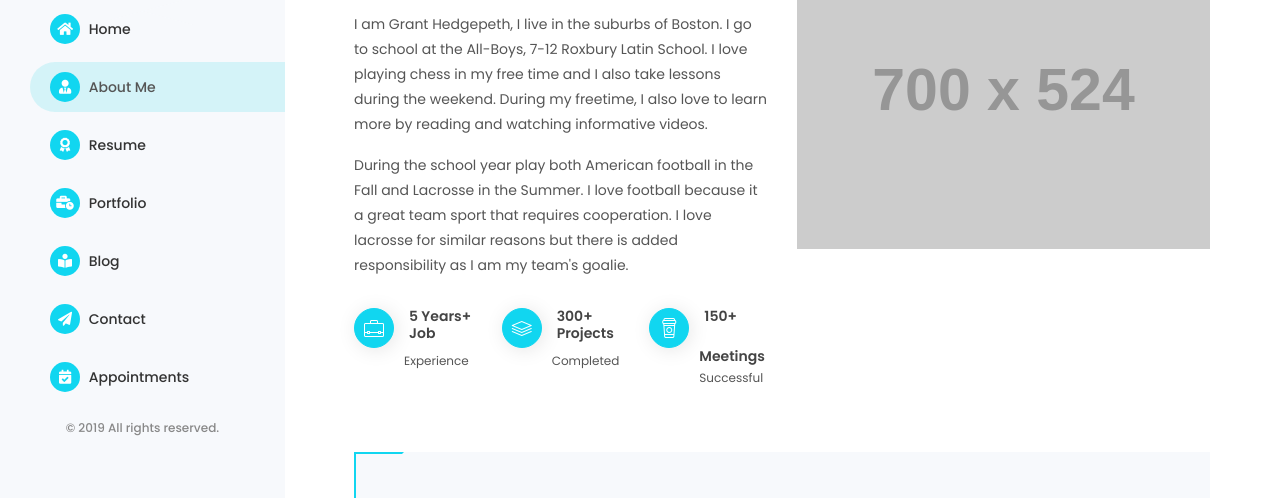
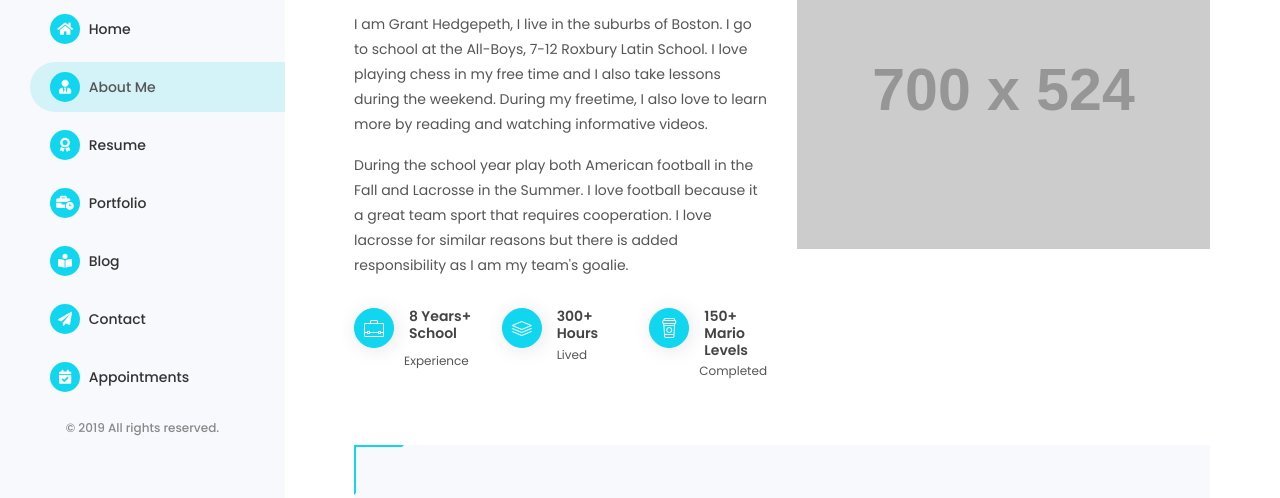
Before and after one commit to Grant-Hedgepeth/Grant-Hedgepeth.github.io, a plain HTML site: page demo-slider.html in a window 1280 px wide. Both pictures are taken after a click on the link "About Me". Shown: the part 302-800 px from the top of the page. Drawn offline with Linux system fonts and the light colour scheme; some packages are replaced by stand-ins of ours; placeholder pictures from the web are drawn by us.

Commit message:
Minor changes

```diff
--- a/demo-slider.html
+++ b/demo-slider.html
@@ -179,7 +179,7 @@
                                                     <i class="lnr lnr-briefcase"></i>
                                                 </div>
                                                 <div class="details-info">
-                                                    <h6>5 Years+ Job</h6>
+                                                    <h6>8 Years+ School</h6>
                                                     <p>Experience</p>
                                                 </div>
                                             </li>
@@ -188,8 +188,8 @@
                                                     <i class="lnr lnr-layers"></i>
                                                 </div>
                                                 <div class="details-info">
-                                                    <h6>300+ Projects</h6>
-                                                    <p>Completed</p>
+                                                    <h6>300+ Hours</h6>
+                                                    <p>Lived</p>
                                                 </div>
                                             </li>
                                             <li class="col-xs-12 col-sm-12 col-md-4 col-lg-4">
@@ -197,8 +197,8 @@
                                                     <i class="lnr lnr-coffee-cup"></i>
                                                 </div>
                                                 <div class="details-info">
-                                                    <h6>150+ Meetings</h6>
-                                                    <p>Successful</p>
+                                                    <h6>150+ Mario Levels</h6>
+                                                    <p>Completed</p>
                                                 </div>
                                             </li>
                                         </ul>
```
